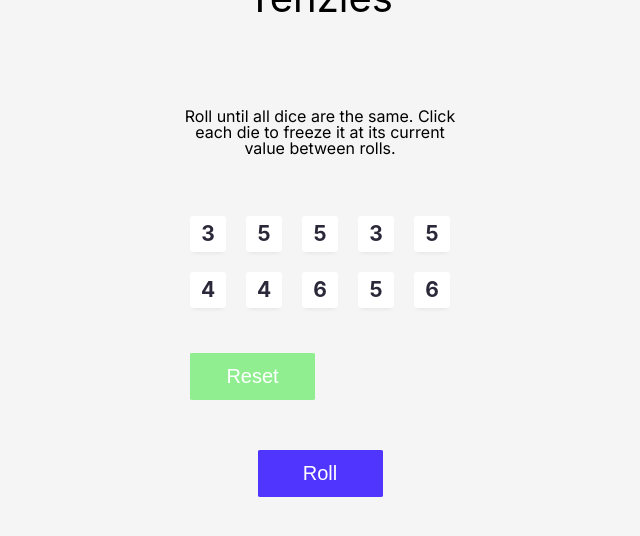
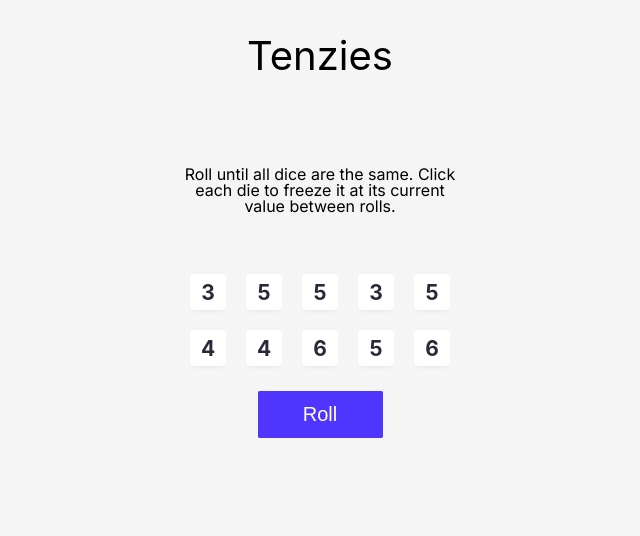
Before and after one commit to davide2894/react-course-tenzies-game, a React (Create React App) app: page / in a window 1280 px wide. Shown: the top 536 px of the page, without its empty margins (320-960 px from the left). Built offline with nearby package versions, Linux system fonts and the light colour scheme.

Commit message:
style: remove test button

```diff
--- a/src/components/app/App.jsx
+++ b/src/components/app/App.jsx
@@ -119,7 +119,6 @@ function App() {
         <p className="app__instructions">Roll until all dice are the same. Click each die to freeze it at its current value between rolls.</p>
         <div className="dices">
           {diceElements}
-          <button className="button button--reset" onClick={resetDice}>Reset</button>
         </div>
         {
           showReset
--- a/src/components/app/App.scss
+++ b/src/components/app/App.scss
@@ -46,7 +46,7 @@ main {
 .dices {
   display: grid;
   grid-template-rows: repeat(4, 85px);
-  grid-template-columns: repeat(3, 66px);
+  grid-template-columns: repeat(3, 90px);
   grid-gap: 30px;
 
   @media only screen and (min-width: 768px) {
```
